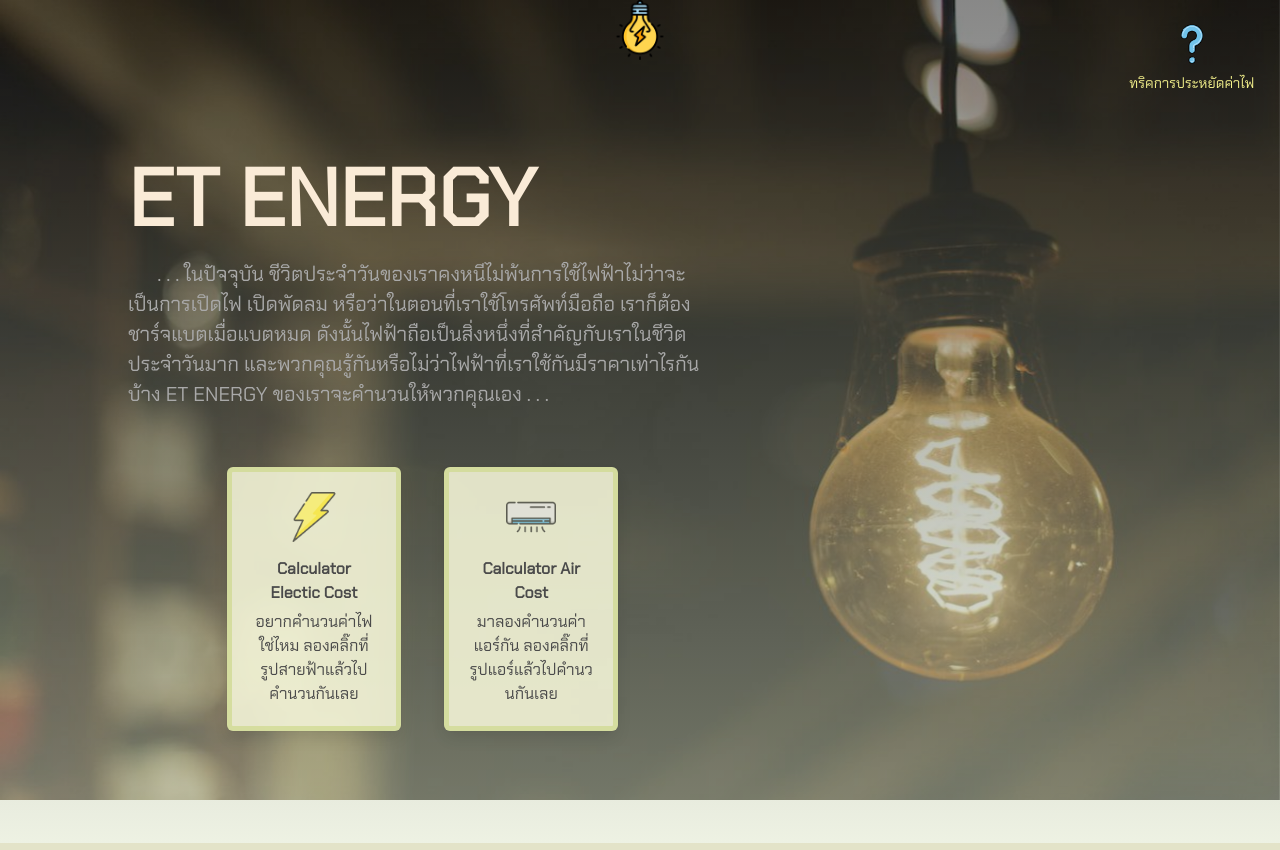
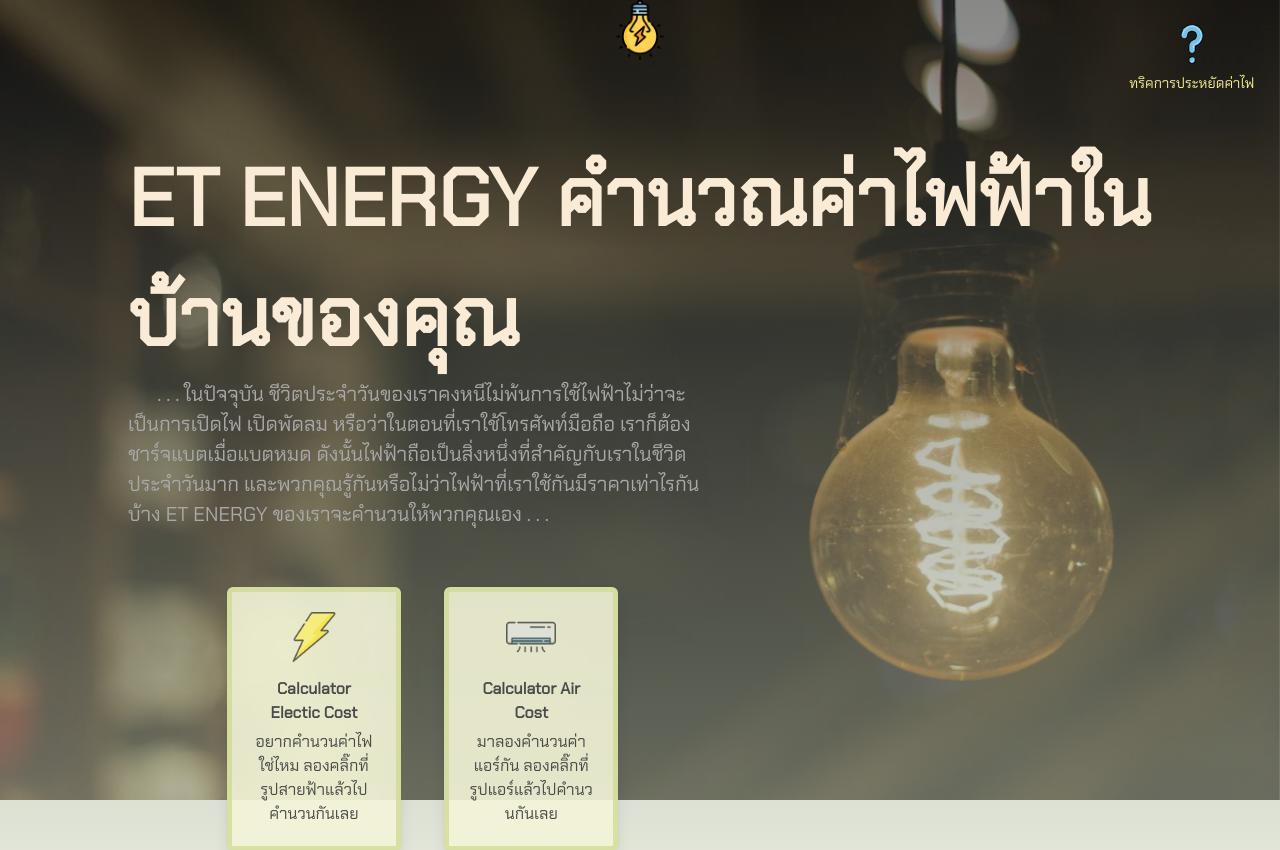
Before and after one commit to 63070055/Project_devtool_Final, a Flask app: page / in a window 1280 px wide. Shown: the top 850 px of the page. Run offline with Flask 3, Linux system fonts and the light colour scheme.

Commit message:
commit10

```diff
--- a/frontend/Frontend/templates/Home.html
+++ b/frontend/Frontend/templates/Home.html
@@ -28,7 +28,7 @@
           </button>
         </div>
         <div class="info" id="info-home">
-          <p class="name-home" style="font-size: 80px; color: antiquewhite;">ET ENERGY</p>
+          <p class="name-home" style="font-size: 80px; color: antiquewhite;">ET ENERGY คำนวณค่าไฟฟ้าในบ้านของคุณ</p>
           <p class="desc" style="font-size: 20px; color: darkgrey;">&nbsp;&nbsp;&nbsp;&nbsp;&nbsp; . . . ในปัจจุบัน
             ชีวิตประจำวันของเราคงหนีไม่พ้นการใช้ไฟฟ้าไม่ว่าจะเป็นการเปิดไฟ เปิดพัดลม
             หรือว่าในตอนที่เราใช้โทรศัพท์มือถือ เราก็ต้องชาร์จแบตเมื่อแบตหมด
```
